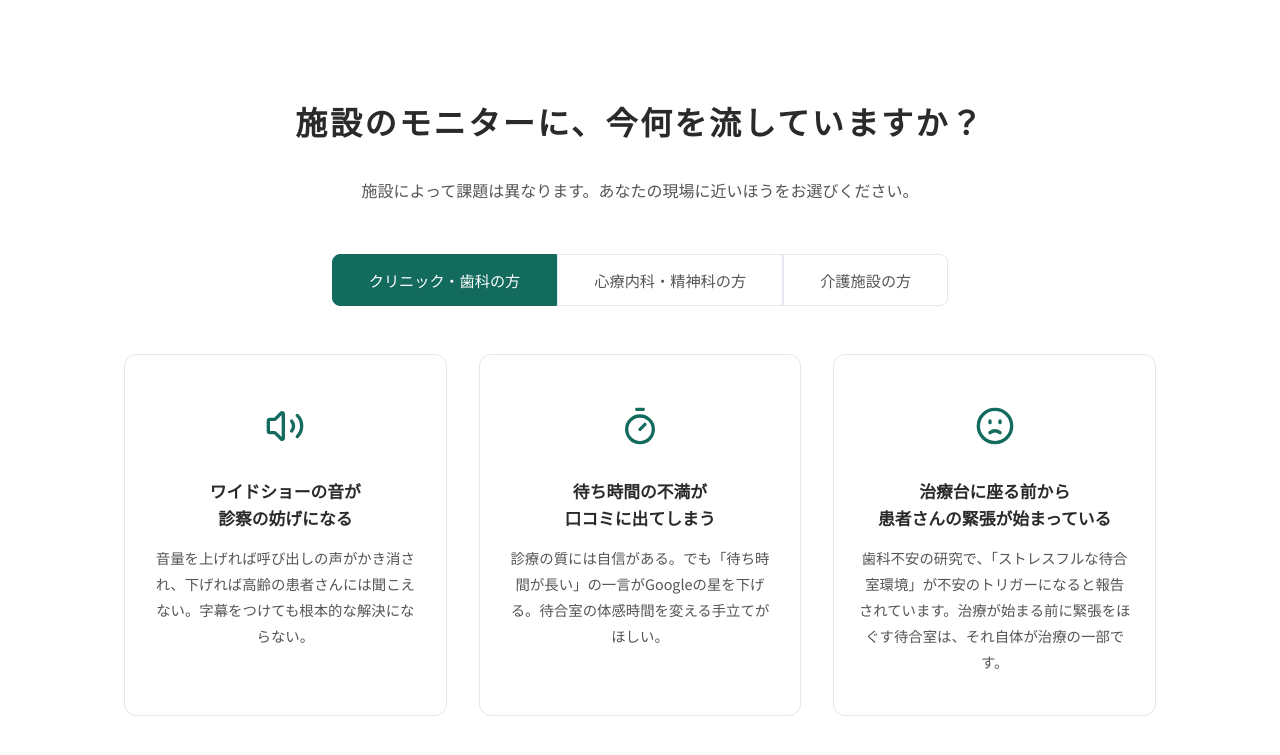
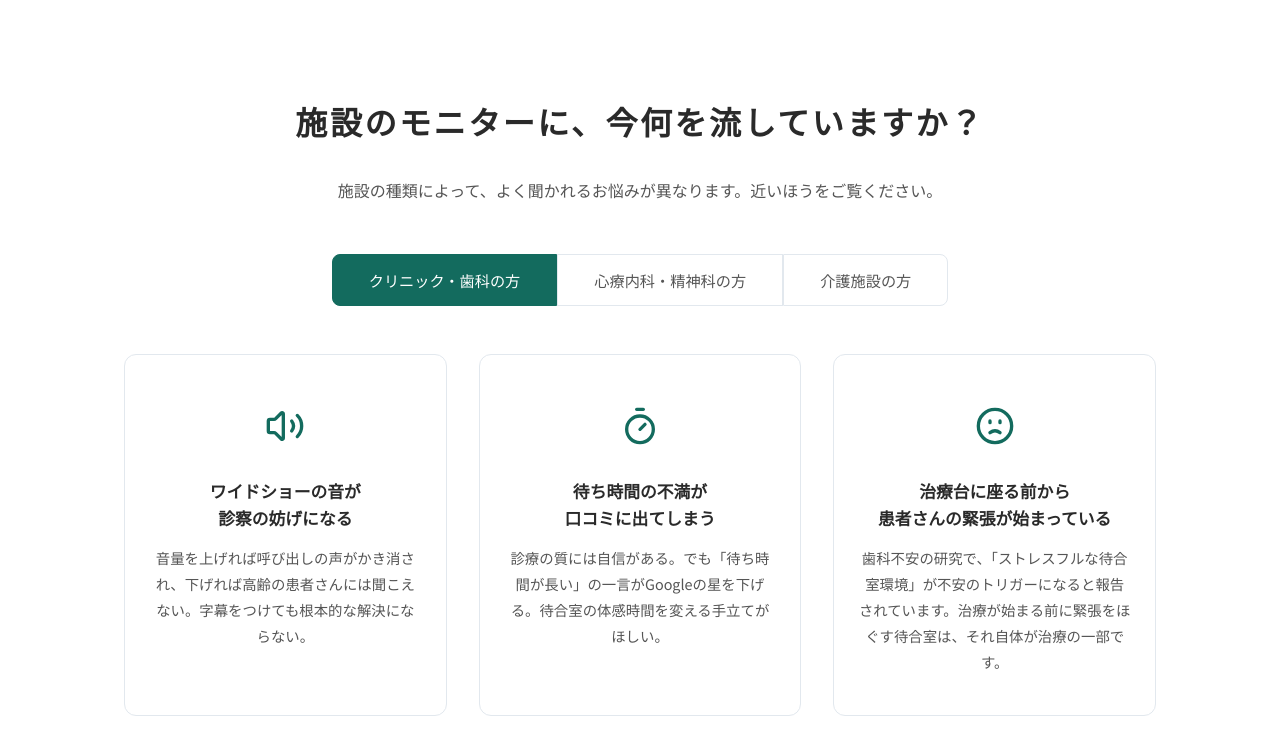
Before and after one commit to dr836gnypeq-ctrl/fukeichou-site, a Jekyll site: the page built from index.html, in a window 1280 px wide and 900 px high, scrolled down 822 px, cut to the strip 82-837 px from the top of the window. Built offline with Jekyll 4.4.1, drawn with Linux system fonts in a browser that asks for light colours; nearby versions of some CDN libraries.

Commit message:
copy: お悩みセクションリード文を柔らかい表現に変更

```diff
--- a/index.html
+++ b/index.html
@@ -10,7 +10,7 @@ description: 待合室のモニターに何を流すか迷っていませんか
 <section class="section" id="pain">
 <div class="container">
 <h2 class="section-heading reveal">施設のモニターに、今何を流していますか？</h2>
-<p class="section-lead reveal reveal-d1">施設によって課題は異なります。あなたの現場に近いほうをお選びください。</p>
+<p class="section-lead reveal reveal-d1">施設の種類によって、よく聞かれるお悩みが異なります。近いほうをご覧ください。</p>
 
 <div class="tab-switcher">
 <button class="tab-btn active" onclick="setAudience('clinic')">クリニック・歯科の方</button>
```
